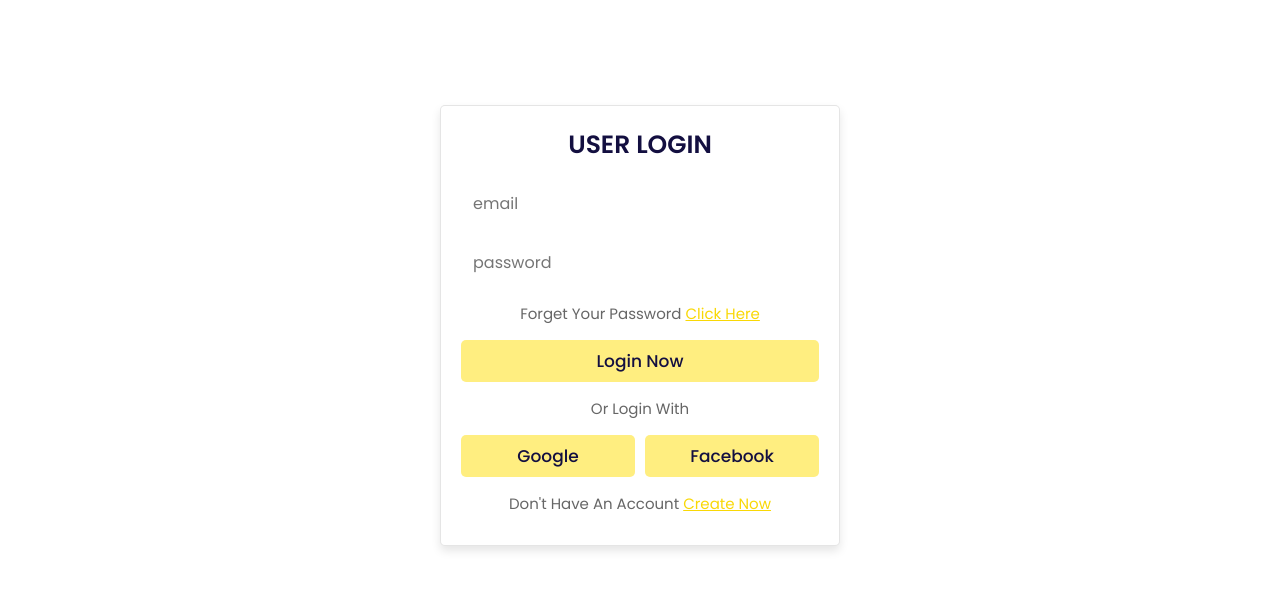
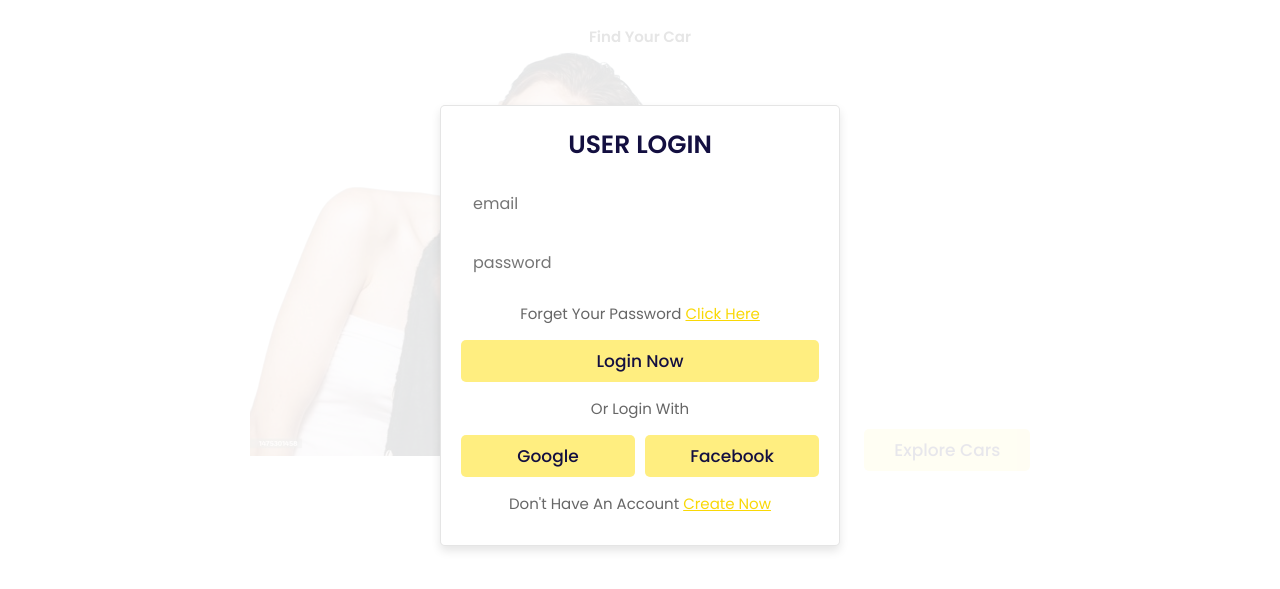
Before and after one commit to sebastienscorpion/projet_-1_java, a plain HTML site: page index.html in a window 1280 px wide. Both pictures are taken after a click on the element "Login". Shown: the part 75-664 px from the top of the page. Drawn offline with Linux system fonts and the light colour scheme.

Commit message:
la troisiem modification du code

```diff
--- a/index.html
+++ b/index.html
@@ -59,6 +59,21 @@
 
   </form>
 </div>
+<!-- home section starts -->
+
+<section class="home" id="home">
+
+  <h1 class="home-parallax" data-speed="-2">find your car</h1>
+
+
+
+  <img class="home-parallax" data-speed="5" src="image/card.png" alt="">
+
+  <a href="#" class="btn home-parallax" data-speed="7">Explore cars</a>
+
+</section>
+
+<!-- home section ends -->
 
 
 
--- a/style.css
+++ b/style.css
@@ -106,7 +106,7 @@ html{
   position: fixed;
   top: -105%;
   left: 0;
-  z-index: 1050;
+  z-index: 1000;
   height: 100%;
   width: 100%;
   background: rgba(255,255,255,.9);
@@ -117,7 +117,7 @@ html{
 }
 .login-form-container.active{
   top: 0;
-  opacity: 5;
+  opacity: 1;
 }
 
 .login-form-container form{
@@ -177,6 +177,14 @@ html{
   font-size: 5rem;
   color: var(--black);
   cursor: pointer;
+}
+
+/* parti home */
+.home{
+  padding-top: 10rem;
+  text-align: center;
+  overflow-x: hidden;
+
 }
 
 
```
Also changed, not shown: image/card.png (added).
